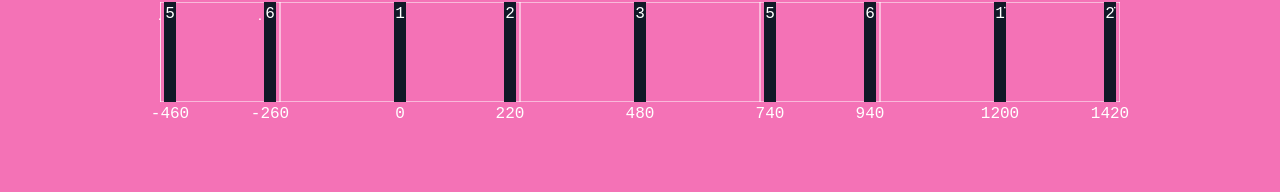
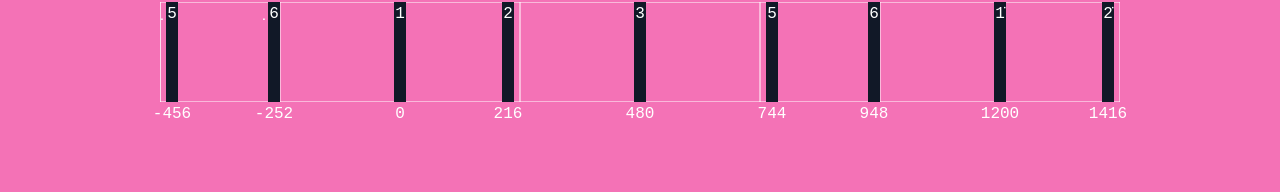
Before and after one commit to stoikal/28-days, a Next.js app: page /day/23 in a window 1280 px wide. Shown: the part 209-401 px from the top of the page. Built offline with nearby package versions, Linux system fonts and the light colour scheme.

Commit message:
feat(day-23): change initial tuning

```diff
--- a/src/components/Slendro/TuningPanel.tsx
+++ b/src/components/Slendro/TuningPanel.tsx
@@ -17,7 +17,7 @@ type Props = {
 const GUIDE_STEP = 240 // cent
 // const HIGHLIGTED_GUIDE_STEP = 240 // cent
 const CENT_PER_PIXEL = 2 // amount
-const SNAP = 20 // cent
+const SNAP = 12 // cent
 
 export default function Day28 ({ tuning, lowest, highest, onTuningChange }: Props) {
   const [tuningIndexInDrag, setTuningIndexInDrag] = useState<number | null>(null)
--- a/src/pages/day/23.tsx
+++ b/src/pages/day/23.tsx
@@ -17,15 +17,15 @@ type ExtWilah = Wilah & { note: number }
 type ExtTuning = ExtWilah[]
 
 const INITIAL_TUNING: Tuning = [
-  { name: '̣5', cent: -460 },
-  { name: '̣6', cent: -260 },
+  { name: '̣5', cent: -456 },
+  { name: '̣6', cent: -252 },
   { name: '1', cent: 0 },
-  { name: '2', cent: 220 },
+  { name: '2', cent: 216 },
   { name: '3', cent: 480 },
-  { name: '5', cent: 740 },
-  { name: '6', cent: 940 },
+  { name: '5', cent: 744 },
+  { name: '6', cent: 948 },
   { name: '1̇', cent: 1200 },
-  { name: '2̇', cent: 1420 }
+  { name: '2̇', cent: 1416 }
 ]
 
 const getNote = (baseFreq: number, cent: number) => {
```
